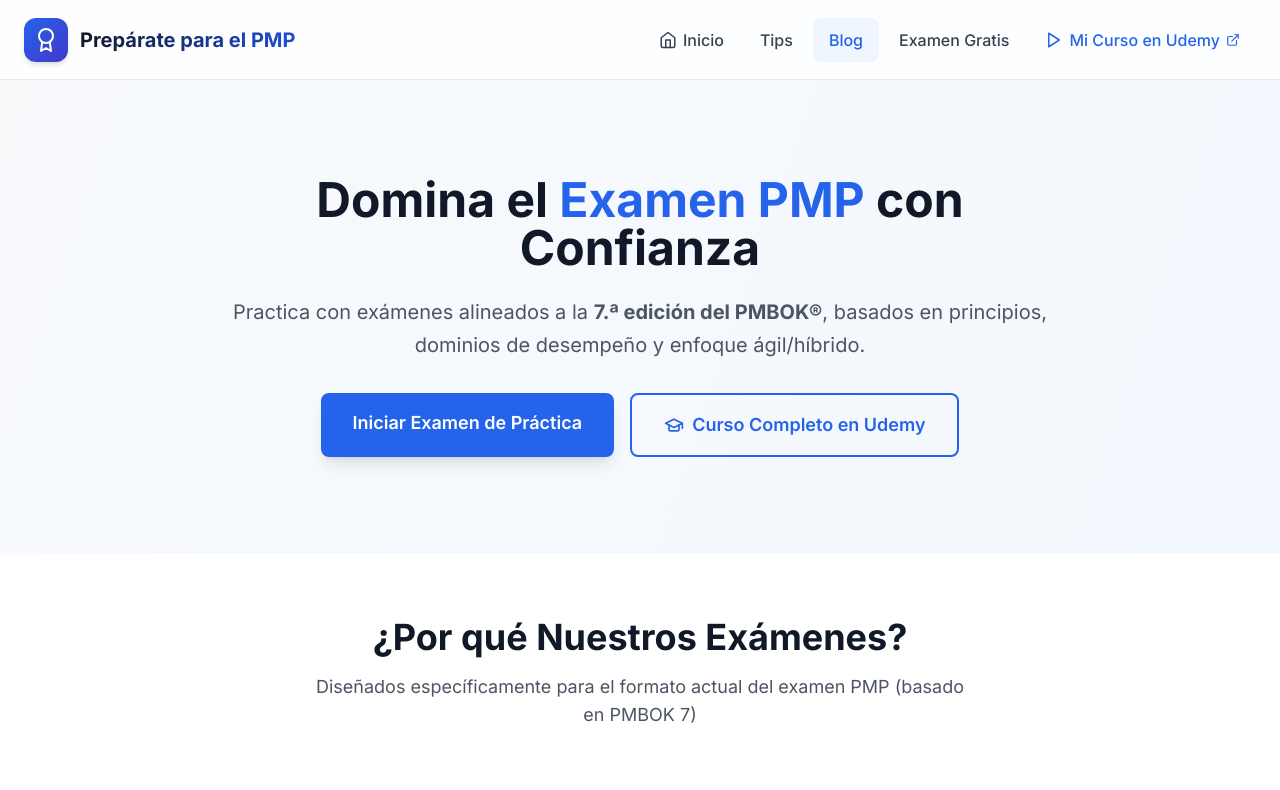
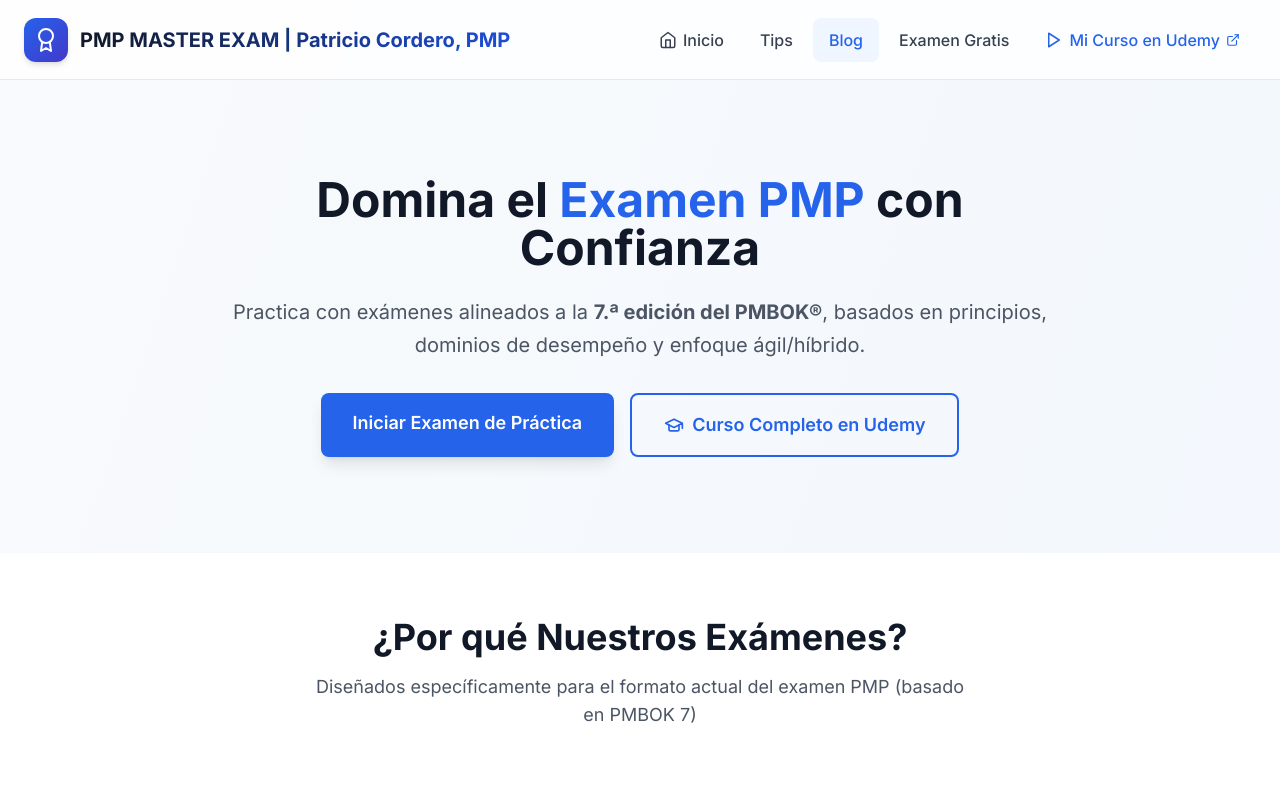
Before and after one commit to pacorder/PMP-MASTER-EXAM-7, a plain HTML site: page index.html in a window 1280 px wide. Shown: the top 790 px of the page. Drawn offline with nearby package versions, Linux system fonts and the light colour scheme; files whose address does not match are found by name.

Commit message:
ENCABEZADO

```diff
--- a/index.html
+++ b/index.html
@@ -3,7 +3,7 @@
 <head>
   <meta charset="UTF-8" />
   <meta name="viewport" content="width=device-width, initial-scale=1.0"/>
-  <title>Prepárate para el Examen PMP | Patricio Cordero, PMP</title>
+  <title>PMP MASTER EXAM | Patricio Cordero, PMP</title>
   <script src="https://cdn.tailwindcss.com"></script>
   <link rel="stylesheet" href="https://fonts.googleapis.com/css2?family=Inter:wght@300;400;500;600;700&display=swap">
   <style>
@@ -47,7 +47,7 @@
         </svg>
       </div>
       <span class="text-xl font-bold bg-gradient-to-r from-gray-900 to-blue-700 bg-clip-text text-transparent">
-        Prepárate para el PMP
+        PMP MASTER EXAM | Patricio Cordero, PMP
       </span>
     </div>
 
```
